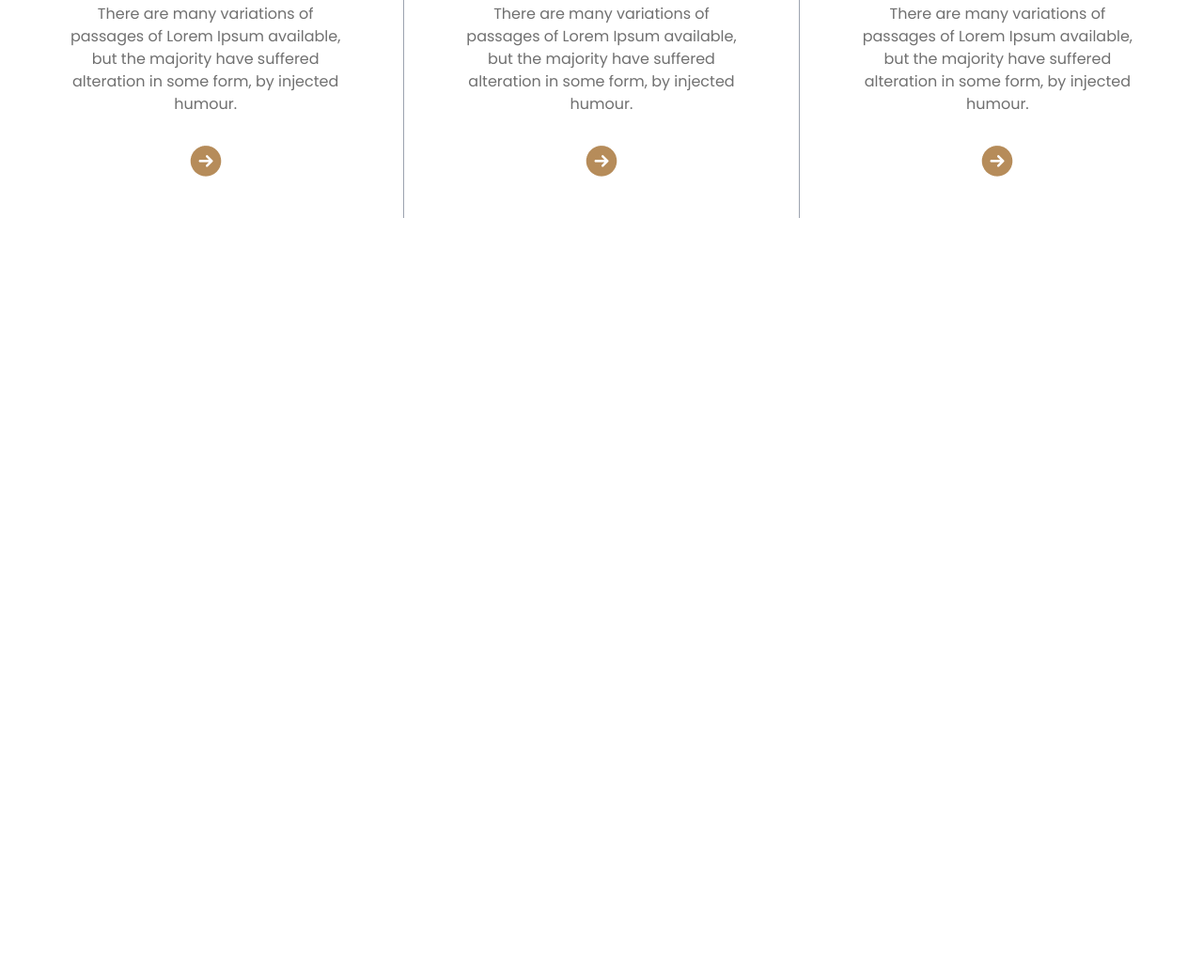
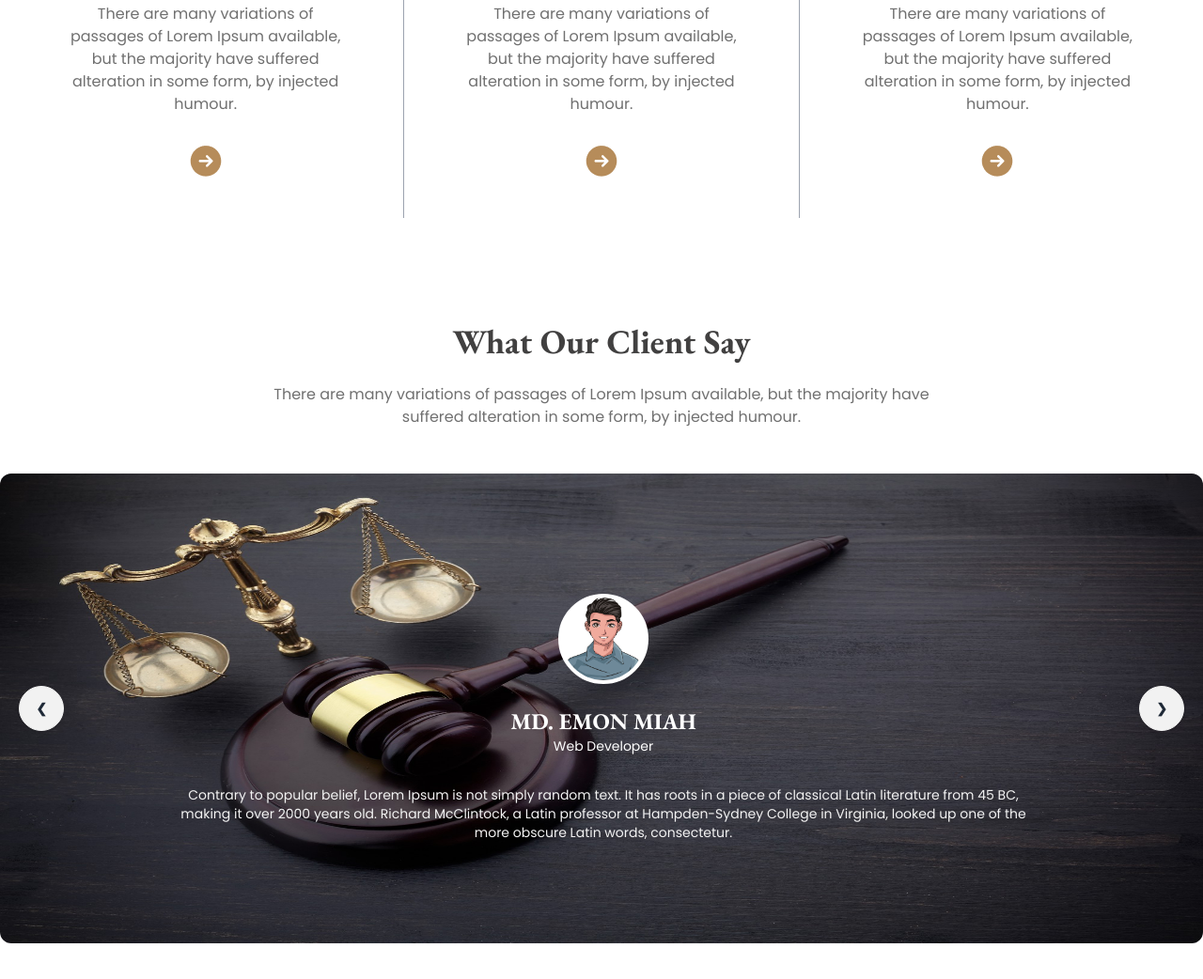
Before and after one commit to umayermdemon/Legal-Solution, a plain HTML site: page index.html in a window 1280 px wide. Shown: the part 1608-2650 px from the top of the page at 94% size. Before the commit the page ends 1952 px from the top, so only its background shows below. Drawn offline with nearby package versions, Linux system fonts and the light colour scheme.

Commit message:
carousel section added

```diff
--- a/index.html
+++ b/index.html
@@ -183,6 +183,66 @@
       </div>
     </section>
 
+    <!-- client section -->
+    <section class="my-12 lg:my-28">
+      <div class="text-center">
+        <h3 class="font-garamond text-head-color font-bold text-4xl">
+          What Our Client Say
+        </h3>
+        <p class="w-[380px] lg:w-[700px] text-base font-poppins text-desc-color mx-auto mt-6 mb-12">
+          There are many variations of passages of Lorem Ipsum available, but the majority have suffered alteration in some form, by injected humour.
+        </p>
+      </div>
+
+      <!-- carousel -->
+      <div class="carousel w-[96%] lg:w-full rounded-xl mx-2  lg:mx-auto">
+        <!-- first carousel -->
+        <div id="slide1" class="carousel-item relative w-full">
+          <img src="images/slider-1.jpg" class="w-full h-[400px] lg:h-[500px] " />
+          <div class="absolute text-center top-8 lg:top-32 lg:left-48">
+            <img src="images/profile.png" alt="" class="h-24 w-24 bg-white border-4 border-white rounded-full mx-auto">
+            <h3 class="font-garamond text-2xl font-bold text-white mt-6">MD. EMON MIAH</h3>
+            <h6 class="text-sm font-poppins text-white">Web Developer</h6>
+            <p class="text-[#F3F3F3] text-sm font-poppins mt-8 w-[400px] lg:w-[900px]">Contrary to popular belief, Lorem Ipsum is not simply random text. It has roots in a piece of classical Latin literature from 45 BC, making it over 2000 years old. Richard McClintock, a Latin professor at Hampden-Sydney College in Virginia, looked up one of the more obscure Latin words, consectetur.</p>
+          </div>
+          <div class="absolute flex justify-between transform -translate-y-1/2 left-5 right-5 top-1/2">
+            <a href="#slide3" class="btn btn-circle">❮</a>
+            <a href="#slide2" class="btn btn-circle">❯</a>
+          </div>
+        </div>
+
+        <!-- second carosel -->
+        <div id="slide2" class="carousel-item relative w-full ">
+          <img src="images/slider-2.jpg" class="w-full h-[400px] lg:h-[500px] " />
+          <div class="absolute text-center top-8 lg:top-32 lg:left-48">
+            <img src="images/profile.png" alt="" class="h-24 w-24 bg-white border-4 border-white rounded-full mx-auto">
+            <h3 class="font-garamond text-2xl font-bold text-white mt-6">MD. EMON MIAH</h3>
+            <h6 class="text-sm font-poppins text-white">Web Developer</h6>
+            <p class="text-[#F3F3F3] text-sm font-poppins mt-8 w-[400px] lg:w-[900px]">Contrary to popular belief, Lorem Ipsum is not simply random text. It has roots in a piece of classical Latin literature from 45 BC, making it over 2000 years old. Richard McClintock, a Latin professor at Hampden-Sydney College in Virginia, looked up one of the more obscure Latin words, consectetur.</p>
+          </div>
+          <div class="absolute flex justify-between transform -translate-y-1/2 left-5 right-5 top-1/2">
+            <a href="#slide1" class="btn btn-circle">❮</a>
+            <a href="#slide3" class="btn btn-circle">❯</a>
+          </div>
+        </div>
+
+        <!-- third carousel -->
+        <div id="slide3" class="carousel-item relative w-full ">
+          <img src="images/slider-3.jpg" class="w-full h-[400px] lg:h-[500px] " />
+          <div class="absolute text-center top-8 lg:top-32 lg:left-48">
+            <img src="images/profile.png" alt="" class="h-24 w-24 bg-white border-4 border-white rounded-full mx-auto">
+            <h3 class="font-garamond text-2xl font-bold text-white mt-6">MD. EMON MIAH</h3>
+            <h6 class="text-sm font-poppins text-white">Web Developer</h6>
+            <p class="text-[#F3F3F3] text-sm font-poppins mt-8 w-[400px] lg:w-[900px]">Contrary to popular belief, Lorem Ipsum is not simply random text. It has roots in a piece of classical Latin literature from 45 BC, making it over 2000 years old. Richard McClintock, a Latin professor at Hampden-Sydney College in Virginia, looked up one of the more obscure Latin words, consectetur.</p>
+          </div>
+          <div class="absolute flex justify-between transform -translate-y-1/2 left-5 right-5 top-1/2">
+            <a href="#slide2" class="btn btn-circle">❮</a>
+            <a href="#slide1" class="btn btn-circle">❯</a>
+          </div>
+        </div>
+
+      </div>
+    </section>
   </main>
 
   <footer>
```
Also changed, not shown: images/profile.png (added).
